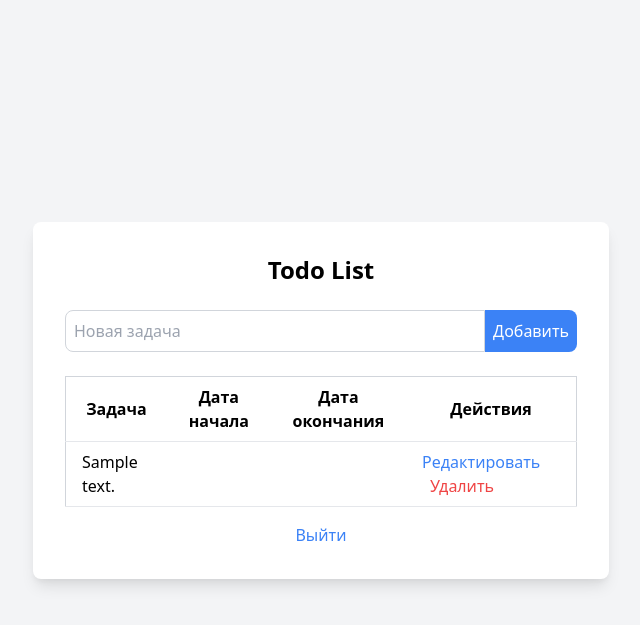
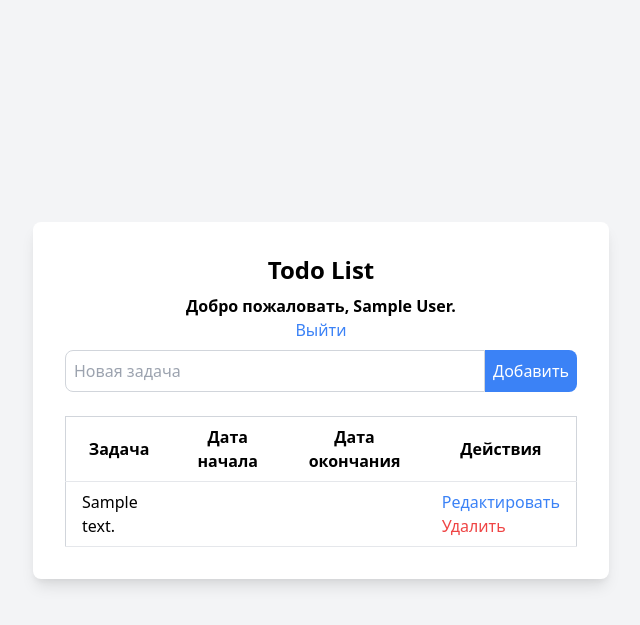
Before and after one commit to VladislavAkhmatov/todo-php, a PHP site: page / in a window 1280 px wide. Shown: the top 625 px of the page, without its empty margins (319-959 px from the left). Run offline with PHP 8.4, Linux system fonts and the light colour scheme; the visitor is signed in with stand-in values (Sample User, id 1); tables that the repository leaves empty or names only in its code hold one stand-in row (values such as "Sample post"); some libraries are stand-ins or nearby versions.

Commit message:
Фикс багов и мелкие улучшения

```diff
--- a/src/Controllers/TaskController.php
+++ b/src/Controllers/TaskController.php
@@ -19,6 +19,12 @@ class TaskController extends Connect
         $query->bindParam(":task_text", $task_text);
         return $query->execute();
     }
+
+    public function deleteTask($task_id){
+        $query = $this->db->prepare("DELETE FROM tasks WHERE task_id = :task_id");
+        $query->bindParam(":task_id", $task_id);
+        return $query->execute();
+    }
 }
 
 ?>
--- a/views/get/tasks.php
+++ b/views/get/tasks.php
@@ -2,18 +2,28 @@
 require_once __DIR__ . "/header.php";
 
 use App\Controllers\TaskController;
+
+if (!isset($_SESSION['user_id'])) {
+    Header("location: /auth");
+    exit();
+}
 
 $task = new TaskController();
 $user_id = $_SESSION['user_id'];
 $tasks = $task->taskById($user_id);
 ?>
     <div class="bg-white p-8 rounded-lg shadow-lg w-full max-w-xl mx-auto">
-    <h1 class="text-2xl font-bold text-center mb-6">Todo List</h1>
-
+        <h1 class="text-2xl font-bold text-center mb-2">Todo List</h1>
+        <h4 class="text-center font-bold mb-2">Добро пожаловать, <?= $_SESSION['name'] ?>.
+            <form action="/logout" method="POST">
+                <button name="logout" class="text-blue-500 hover:underline">Выйти</button>
+            </form>
+        </h4>
         <form action="/tasks" method="POST">
             <div class="flex mb-6">
                 <input name="task_text" type="text" id="newTask" placeholder="Новая задача"
-                class="flex-1 p-2 border border-gray-300 rounded-l-lg focus:outline-none focus:ring-2 focus:ring-blue-500" required>
+                       class="flex-1 p-2 border border-gray-300 rounded-l-lg focus:outline-none focus:ring-2 focus:ring-blue-500"
+                       required>
                 <button id="addTask"
                         name="add_task"
                         class="bg-blue-500 text-white p-2 rounded-r-lg hover:bg-blue-600 focus:outline-none focus:ring-2 focus:ring-blue-500">
@@ -24,6 +34,7 @@ $tasks = $task->taskById($user_id);
 
         <table class="min-w-full bg-white border border-gray-300">
             <thead>
+
             <tr>
                 <th class="py-2 px-4 border-b">Задача</th>
                 <th class="py-2 px-4 border-b">Дата начала</th>
@@ -31,16 +42,21 @@ $tasks = $task->taskById($user_id);
                 <th class="py-2 px-4 border-b">Действия</th>
             </tr>
             </thead>
+            <?php if ($tasks): ?>
+            <?php foreach ($tasks as $task): ?>
             <tbody>
-        <?php if(isset($tasks)): ?>
-            <?php foreach($tasks as $task): ?>
             <tr>
                 <td class="py-2 px-4 border-b"><?= htmlspecialchars($task->task_text) ?></td>
                 <td class="py-2 px-4 border-b"></td>
                 <td class="py-2 px-4 border-b"></td>
                 <td class="py-2 px-4 border-b">
                     <a href="/edit/<?= $task->id ?>" class="text-blue-500 hover:text-blue-700">Редактировать</a>
-                        <a href="/delete/<?= $task->id ?>" class="text-red-500 hover:text-red-700 ml-2" onclick="return confirm('Вы уверены?')">Удалить</a>
+                    <form action="/tasks" METHOD="POST">
+                        <input name="task_id" type="hidden" value="<?= $task->task_id ?>">
+                        <button name="delete_task" class="text-red-500 cursor-pointer"
+                                onclick="return confirm('Вы уверены?')">Удалить
+                        </button>
+                    </form>
                 </td>
             </tr>
             <?php endforeach; ?>
@@ -51,8 +67,6 @@ $tasks = $task->taskById($user_id);
             <?php endif; ?>
             </tbody>
         </table>
-    <form action="/logout" method="POST" class="mt-4 text-center">
-        <button name="logout" class="text-blue-500 hover:underline">Выйти</button>
-    </form>
+
     </div>
 <?php require_once __DIR__ . "/footer.php" ?>
```
Also changed, not shown: views/post/tasks.php (+15 -2 lines). Lines whose indentation alone changed are shown as unchanged.
